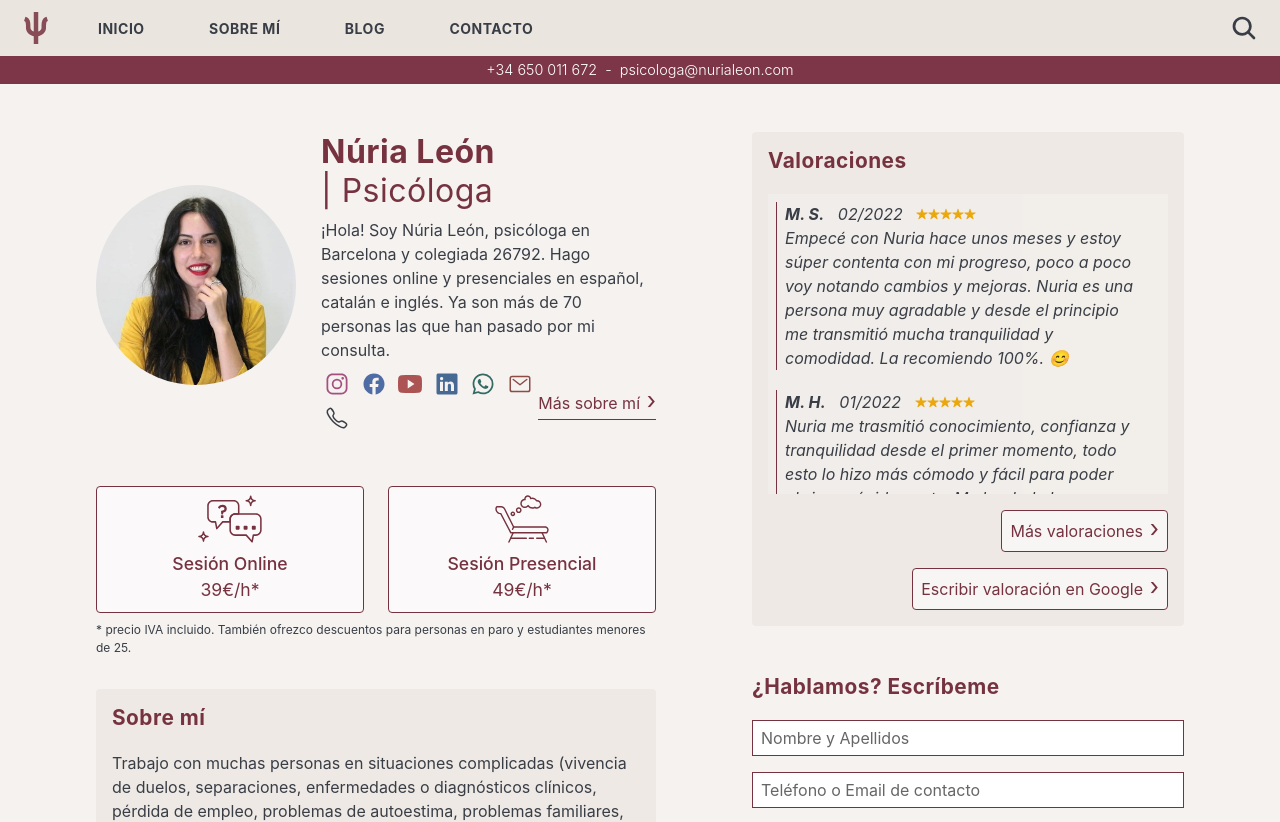
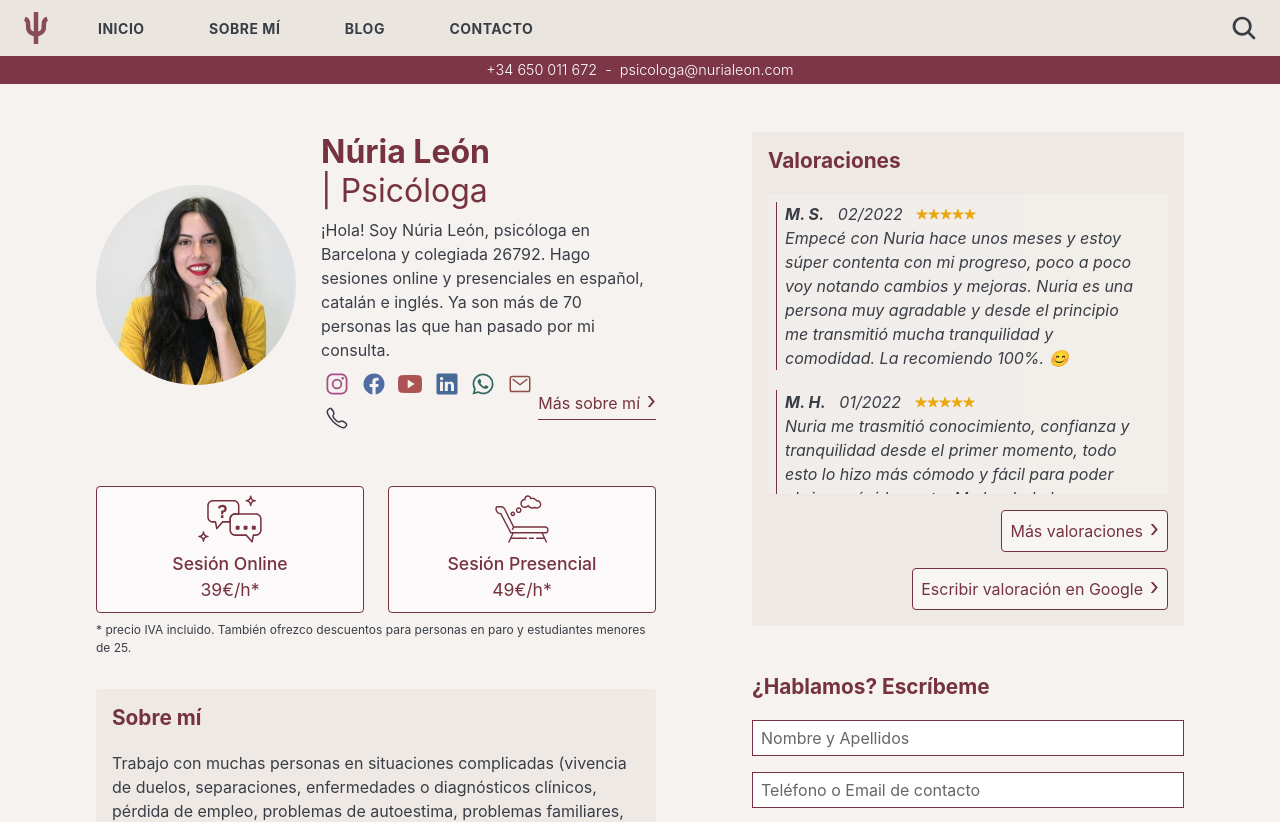
Before and after one commit to nurialeonsallent/nurialeon.com, a Jekyll site: the page built from index.html, in a window 1280 px wide. Shown: the top 822 px of the page. Built offline with Jekyll 4.4.1, drawn with Linux system fonts in a browser that asks for light colours.

Commit message:
better titles

```diff
--- a/_sass/2-base/_base.scss
+++ b/_sass/2-base/_base.scss
@@ -29,7 +29,6 @@ h5,
 h6 {
   font-family: $heading-font-family;
   line-height: initial;
-  letter-spacing: 0.5px;
   color: $brand-color;
 }
 
--- a/_sass/3-modules/_instagram.scss
+++ b/_sass/3-modules/_instagram.scss
@@ -2,7 +2,7 @@
   position: relative;
   margin: 0 0 80px;
 
-  .istagram-contact {
+  .instagram-contact {
     position: absolute;
     left: 50%;
     top: 50%;
--- a/_sass/4-layouts/_post.scss
+++ b/_sass/4-layouts/_post.scss
@@ -20,6 +20,7 @@
     .post-title {
       margin: 10px 0;
       font-size: 34px;
+      line-height: 36px;
     }
   }
 }
```
